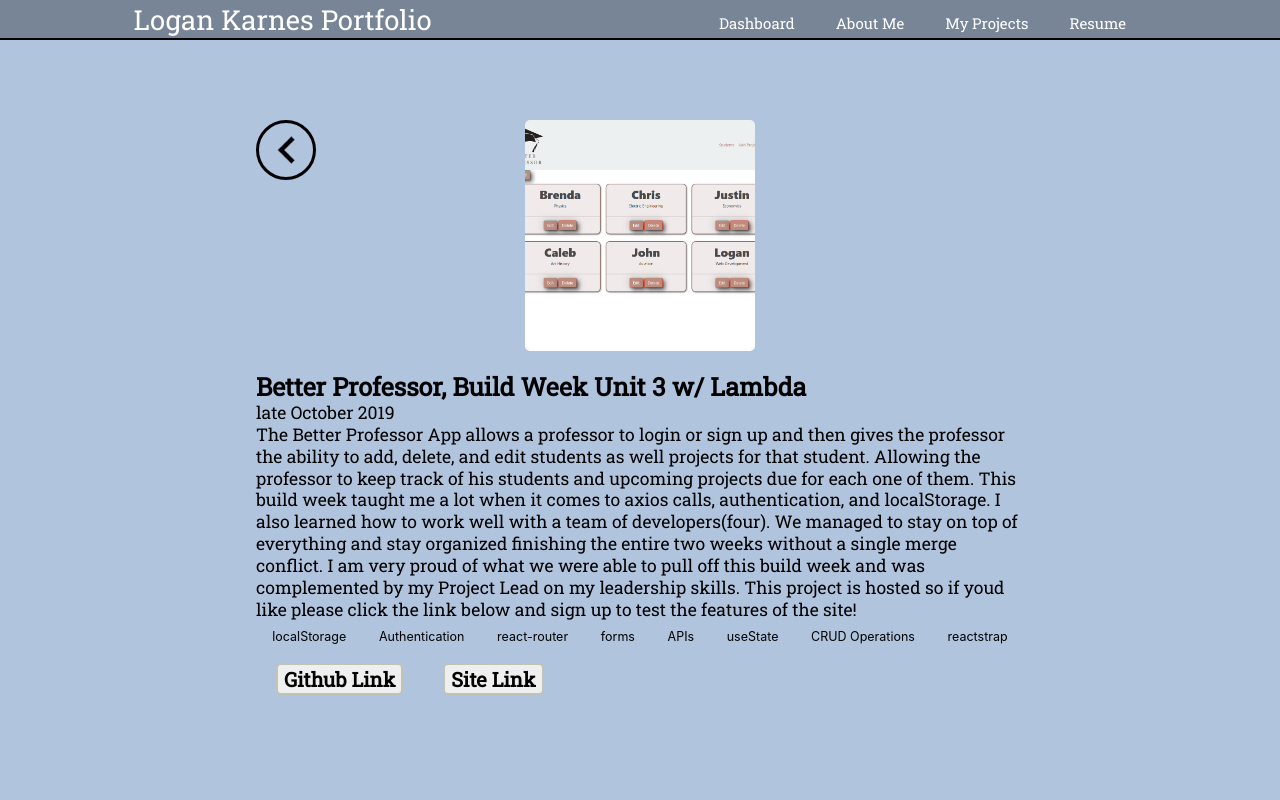
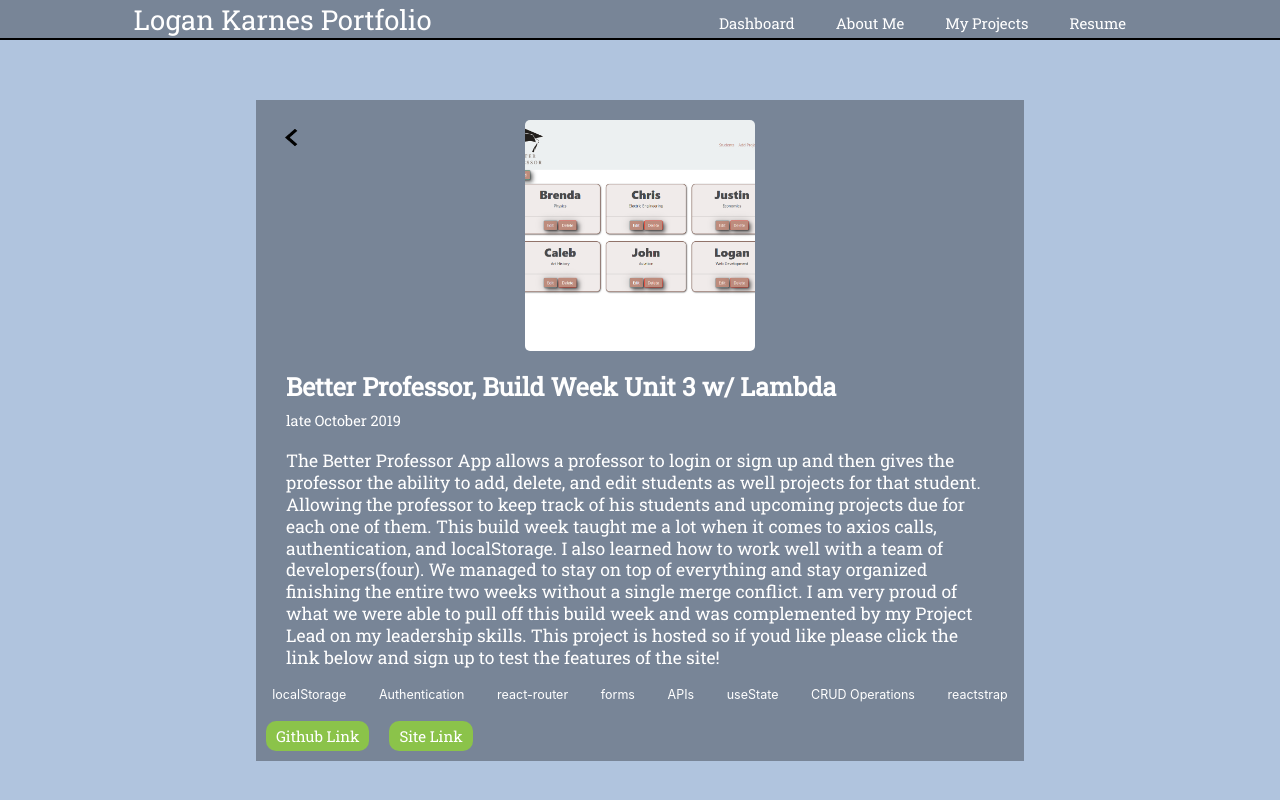
Before and after one commit to lkarnes/Portfolio, a React (Create React App) app: page /dashboard in a window 1280 px wide. Both pictures are taken after a click on the element 205 px from the left and 327 px from the top of the page. Built offline with nearby package versions, Linux system fonts and the light colour scheme.

Commit message:
fixed the single project view;

```diff
--- a/src/components/SingleProjectView.js
+++ b/src/components/SingleProjectView.js
@@ -22,7 +22,7 @@ export default function SingleProjectView(props) {
                 <img src={project.img}/>
                 <div className='project-content'>
                     <h3>{project.title}</h3>
-                    <p>{project.date}</p>
+                    <p className='date'>{project.date}</p>
                     <p>{project.description}</p>
                     <ul className='skill-list'>
                         {!project.skills? <li>loading...</li> : project.skills.map(skill => (
@@ -30,8 +30,8 @@ export default function SingleProjectView(props) {
                         ))
                         }
                     </ul>
-                    <a href={project.githubLink}><button>{!project.githubLink ? "No Github Link": "Github Link"}</button></a>
-                    <a href={project.siteLink}><button>{!project.siteLink ? "No Site Link": "Site Link"}</button></a>
+                    <a href={project.githubLink}><button className={!project.githubLink ? 'redbutton' : ''}>{!project.githubLink ? "No Github Link": "Github Link"}</button></a>
+                    <a href={project.siteLink}><button className={!project.githubLink ? 'redbutton' : ''}>{!project.siteLink ? "No Site Link": "Site Link"}</button></a>
                 </div>
             </div>
         </div>
--- a/src/sass/global.scss
+++ b/src/sass/global.scss
@@ -75,6 +75,7 @@ $phone: 480px;
   .continue{
     margin:0 auto;
     font-size: 2rem;
+    background: none;
     font-family: 'Roboto Slab', serif;
     font-weight: 600;
     border-radius: 5px;
--- a/src/sass/home-page.scss
+++ b/src/sass/home-page.scss
@@ -18,8 +18,7 @@
             margin: 20px 0;
         }
         button{
-            background: none;
-            border: none;
+            border: 1px solid rgba(0, 0, 0, 0.0);
             border-radius: 0px;
             transition: ease-in-out .2s;
         }
--- a/src/sass/project-view.scss
+++ b/src/sass/project-view.scss
@@ -2,24 +2,33 @@
     padding-top: 100px;
 
     .project-box{
+        background: rgb(120, 133, 151);
+        color: white;
         width: 60%;
         margin: 0 auto;
         display: flex;
         flex-wrap: wrap;
         z-index: 1;
+        p{
+            padding: 10px 30px;
+        }
+        .date{
+            font-size: 1.45rem;
+        }
+        h3{
+            padding: 0 30px
+        }
         .back{
             z-index: 1;
             position: absolute;
+            margin-left: 15px;
             width: 60px;
             height: 60px;
+
             img{
-                width: 60px;
-                height: 60px;
-                border: 3px solid black;
-                border-radius: 100%;
-            }
-            img:hover {
-                background: #bfc4b5;
+                width: 40px;
+                height: 35px;
+                border-radius: 50%;
             }
         }
         img{
@@ -32,16 +41,18 @@
         }
         button{
             margin:0 auto;
-            border: 2px solid #bfc4b5;
-            font-size: 2rem;
+            background: #8BC34A;
+            color: white;
+            border: none;
+            border-radius: 10px;
+            margin: 10px;
+            font-size: 1.5rem;
+            padding: 5px 10px;
             font-family: 'Roboto Slab', serif;
-            font-weight: 600;
-            border-radius: 5px;
-            margin: 10px 20px;
         }
         button:hover{
-                border: 2px solid #bfc4b5;
-                background: #bfc4b5;
+                font-size: 1.55rem;
+                transition: ease-in-out .2s;
             }
         .skill-list {
             flex-wrap: wrap;
```
